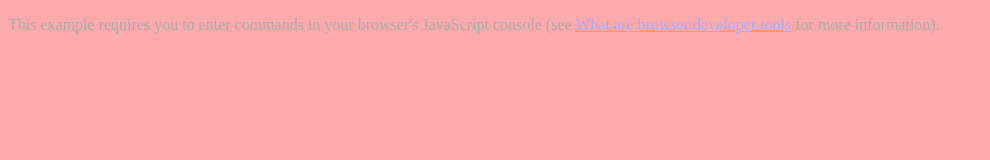
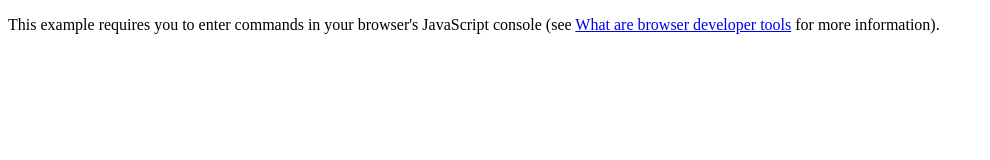
Before and after one commit to WagokiBry/html-boilerplate, a plain HTML site: page index.html in a window 1280 px wide. Shown: the whole page, without its empty margins (0-990 px from the left). Drawn offline with Linux system fonts and the light colour scheme.

Commit message:
Revert "Add opacity on the background color in styles.css"
This reverts commit d22a95488eb34991ba18a72c19bda808f52189b8.

```diff
--- a/styles.css
+++ b/styles.css
@@ -14,8 +14,3 @@
 .fresh {
     color: blueviolet;
 }
-
-html {
-    background:  red;
-    opacity: 0.33;
-}
```
